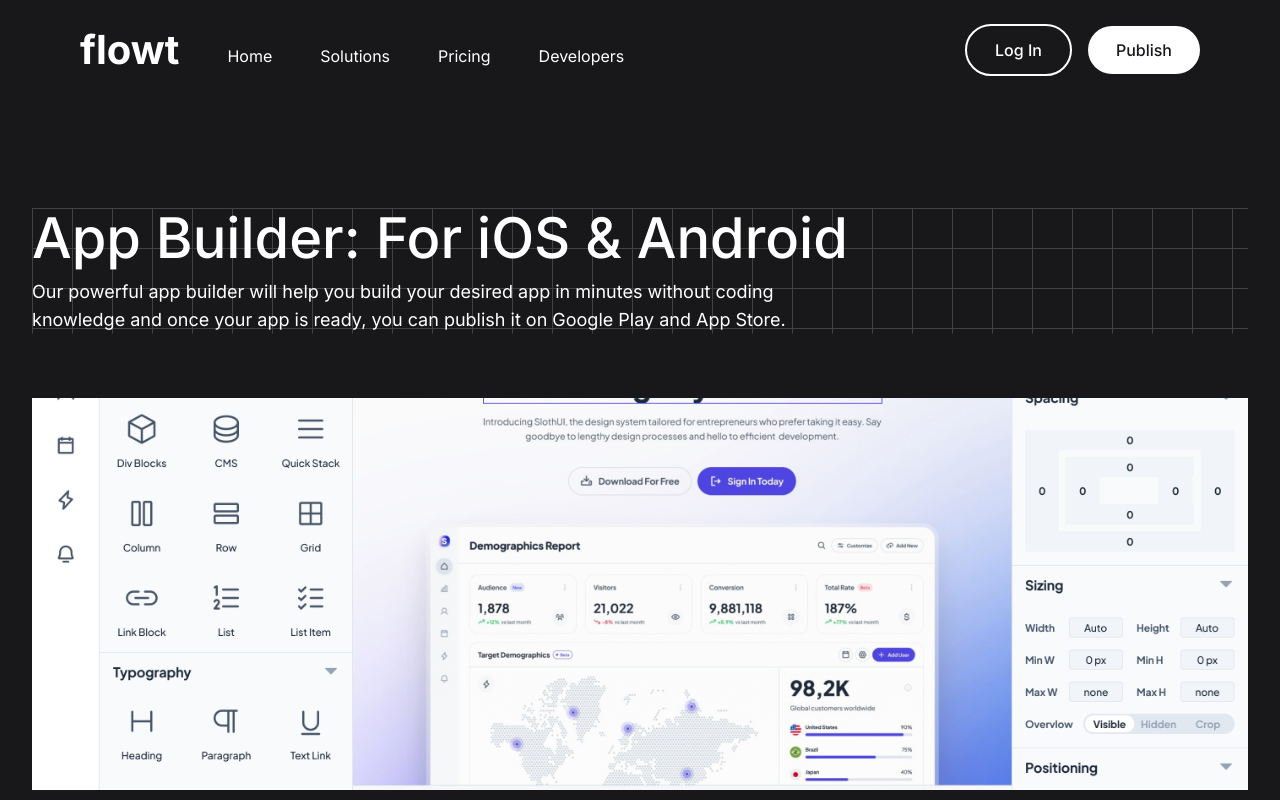
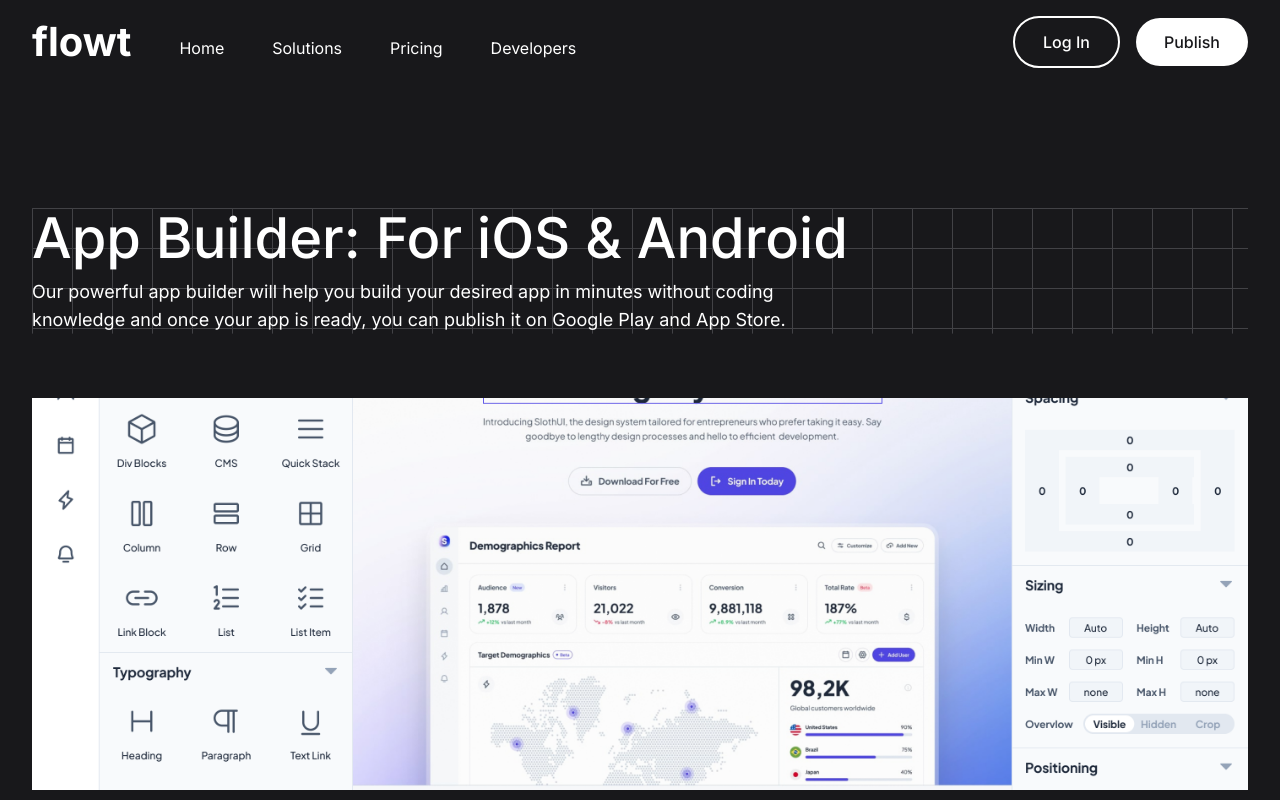
Before and after one commit to evanch98/flowt-landing-page, a Next.js app: page / in a window 1280 px wide. Shown: the top 800 px of the page. Built offline with nearby package versions, Linux system fonts and the light colour scheme.

Commit message:
updating the style

```diff
--- a/components/header/navbar/navbar.tsx
+++ b/components/header/navbar/navbar.tsx
@@ -43,10 +43,11 @@ export const Navbar = () => {
         animate={hidden ? 'hidden' : 'visible'}
         transition={{ duration: 0.35, ease: 'easeInOut' }}
         className={cn(
-          'fixed top-0 z-50 flex w-full items-center justify-between p-4 md:px-8 md:py-6 xl:px-20',
+          'fixed top-0 z-50 flex w-full items-center justify-center',
           scrolled && 'bg-neutral-900 shadow-md',
         )}
       >
+        <div className="flex w-full max-w-7xl items-center justify-between px-4 py-2 md:py-4 xl:px-8">
           {/* Large Screen */}
           <div className="hidden items-center gap-x-12 lg:flex">
             <Logo />
@@ -63,6 +64,7 @@ export const Navbar = () => {
           <MobileNavbar>
             <HiMenu className="size-8" />
           </MobileNavbar>
+        </div>
       </motion.nav>
     </ClientProvider>
   );
```
Lines whose indentation alone changed are shown as unchanged.
